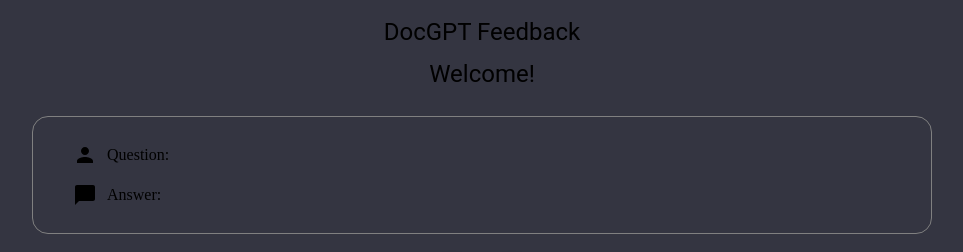
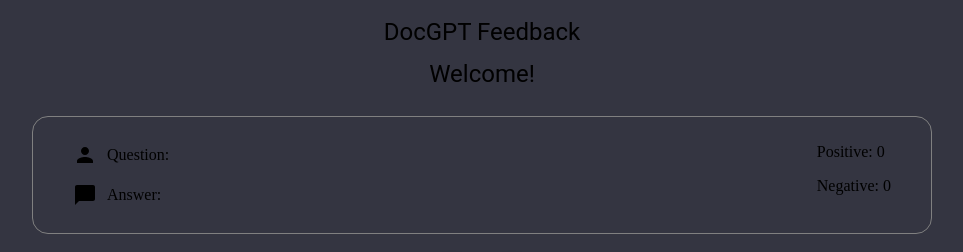
Before and after one commit to joaovictorfd1/chatgpt-feedback, a Next.js app: page /1 in a window 1280 px wide. Both pictures are taken after a click on the button 610 px from the left and 274 px from the top of the page. Shown: the top 252 px of the page, without its empty margins (158-1121 px from the left). Built offline with nearby package versions, Linux system fonts and the light colour scheme; no server answers.

Commit message:
feat: adicionado numeração de positivo e negativo

```diff
--- a/src/app/[id]/page.tsx
+++ b/src/app/[id]/page.tsx
@@ -37,6 +37,11 @@
   feedback: string
 }
 
+interface IScoreProps {
+  positiveCount: number
+  negativeCount: number
+}
+
 const Chat = () => {
   const pathname = usePathname()
   const id = pathname?.split('/').pop()
@@ -44,6 +49,7 @@
   const [open, setOpen] = useState(false)
   const [positiveFeedbackButton, setPositiveFeedbackButton] = useState(false)
   const [negativeFeedbackButton, setNegativeFeedbackButton] = useState(false)
+  const [score, setScore] = useState<IScoreProps>({} as IScoreProps)
 
   const validationFeedback = Yup.object({
     feedback: Yup.string().notRequired()
@@ -58,19 +64,23 @@
   }
 
   const getQuestionId = useCallback(async () => {
-    try {
     const response = await getQuestionByid(id as string);
     if (response) {
-        setQuestion(response);
-      } else {
-        setQuestion({} as IBotAnwser);
+      return setQuestion(response);
     }
-    } catch (error) {
-      // Lidar com erros, se necessário
-      console.error('Erro ao obter a questão:', error);
-      setQuestion({} as IBotAnwser);
+    return setQuestion({} as IBotAnwser);
+  }, []);
+
+  const getEvaluationById = useCallback(async () => {
+    const response = await getEvaluationByBotId(id as string) as IEvoluationQuestion
+    if (response) {
+      return setScore({
+        positiveCount: response?.positiveCount,
+        negativeCount: response?.negativeCount
+      })
     }
-  }, []);
+    return setScore({} as IEvoluationQuestion)
+  }, [])
 
   const onSubmit = async (values: IFeedbackSubmit) => {
     const existEvaluationObject = await getEvaluationByBotId(id as string)
@@ -130,6 +140,7 @@
   useEffect(() => {
     if (id) {
       getQuestionId()
+      getEvaluationById()
     }
   }, [id])
 
@@ -153,6 +164,7 @@
           padding: '10px 0px',
           maxWidth: (theme) => theme.breakpoints.up('md') ? '350px' : '100%'
         }}>
+        <Box component={'div'} display={'flex'} justifyContent={'space-between'}>
           <Box component={'div'} sx={{ margin: '16px 16px' }} display={'flex'} flexDirection={'column'} gap={'16px'}>
             <Box component={'div'} display={'flex'} flexDirection={'row'} alignItems={'center'}>
               <PersonIcon sx={{ margin: '0px 10px 0px 0px' }} />
@@ -168,6 +180,17 @@
                 </Box>
               </Box>
             </Box>
+          </Box>
+          {open && (
+            <Box component={'div'} sx={{ margin: '16px 16px' }} display={'flex'} flexDirection={'column'} gap={'16px'}>
+              <Box component={'span'}>
+                Positive: {score.positiveCount || 0}
+              </Box>
+              <Box component={'span'}>
+                Negative: {score.negativeCount || 0}
+              </Box>
+            </Box>
+          )}
         </Box>
       </Container>
       <Box component={'div'} display={'flex'} justifyContent={'center'} margin={'20px 0px'}>
```
Lines whose indentation alone changed are shown as unchanged.
